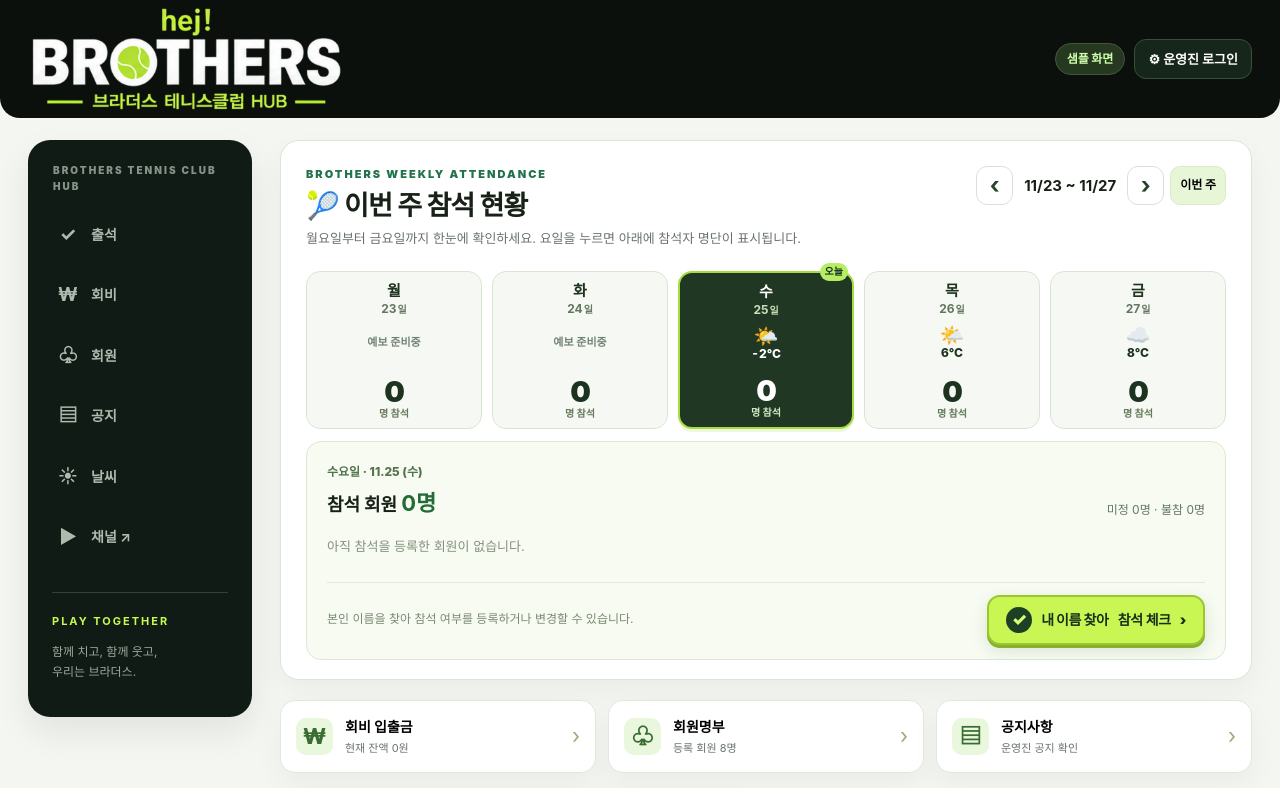
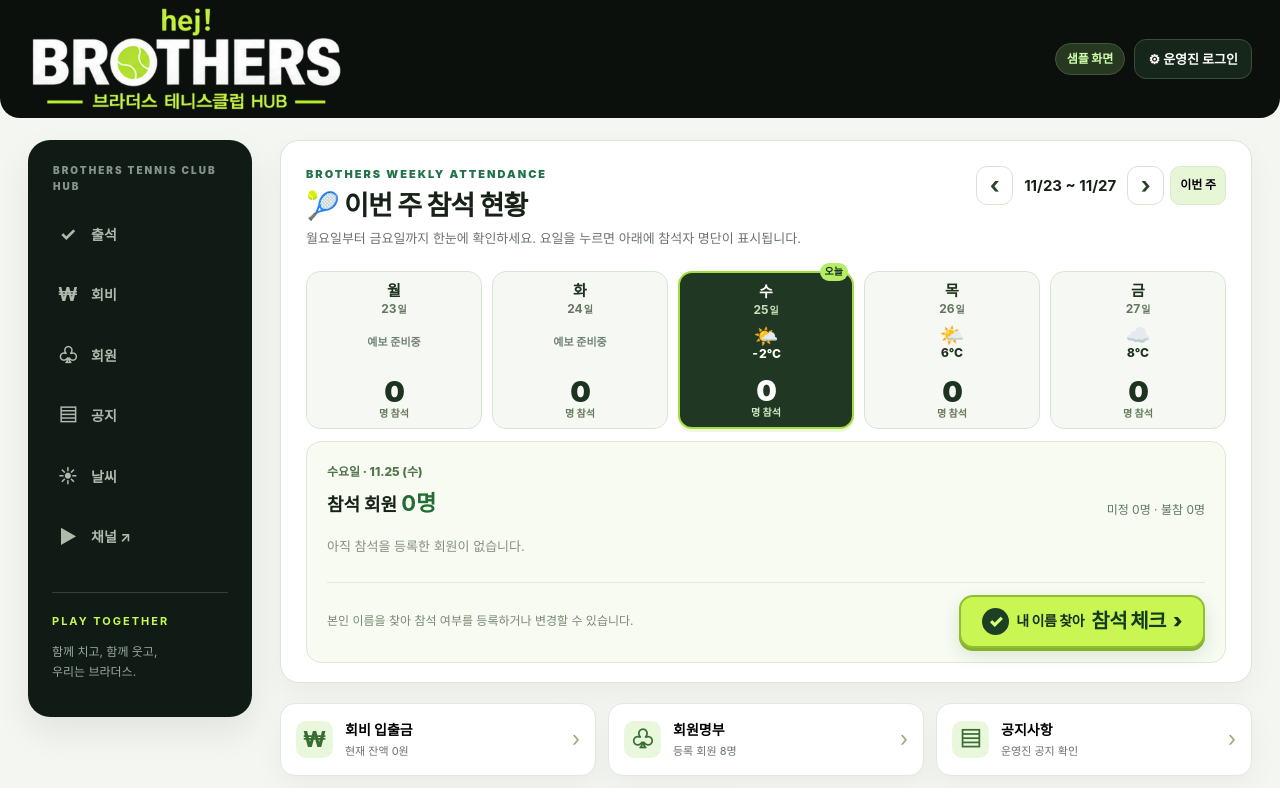
Before and after one commit to drfoods/brotherstc, a plain HTML site: page index.html in a window 1280 px wide. Shown: the top 788 px of the page. Drawn offline with Linux system fonts and the light colour scheme.

Commit message:
Update styles.css

```diff
--- a/styles.css
+++ b/styles.css
@@ -724,3 +724,85 @@
   .side .nav .nav-btn { font-size: 10px; min-height: 59px; }
   .side .nav .nav-btn .ni { font-size: 24px; line-height: 27px; }
 }
+/* BROTHERS TC HUB v24 — PC + mobile check-in button emphasis.
+   Append this block after the v23 CSS, at the END of styles.css.
+   Requires the v24 one-line markup change in app.js to enlarge only "참석 체크".
+*/
+
+/* Keep the same bright lime check-in style on PC, not just mobile. */
+.weekly-board .weekday-detail-foot > button.btn[data-page="attendance"] {
+  display: inline-flex;
+  align-items: center;
+  justify-content: center;
+  gap: 7px;
+  min-height: 52px;
+  padding: 11px 21px;
+  border: 2px solid #91bf31;
+  border-radius: 14px;
+  background: #c9f653;
+  color: #173019;
+  box-shadow: 0 3px 0 #86b02e, 0 7px 17px rgba(47, 90, 32, .14);
+  font-size: 14px;
+  font-weight: 850;
+  white-space: nowrap;
+}
+.weekly-board .weekday-detail-foot > button.btn[data-page="attendance"]::before {
+  content: '✓';
+  display: inline-grid;
+  place-items: center;
+  flex: 0 0 27px;
+  width: 27px;
+  height: 27px;
+  border-radius: 50%;
+  background: #1d4025;
+  color: #d7ff78;
+  font-size: 17px;
+  font-weight: 900;
+  line-height: 1;
+}
+.weekly-board .weekday-detail-foot .bro-checkin-prefix {
+  font-size: 14px;
+  font-weight: 850;
+  white-space: nowrap;
+}
+.weekly-board .weekday-detail-foot .bro-checkin-emphasis {
+  font-size: 20px;
+  font-weight: 950;
+  letter-spacing: -.6px;
+  line-height: 1.1;
+  white-space: nowrap;
+  color: #153b1f;
+}
+.weekly-board .weekday-detail-foot .bro-checkin-arrow {
+  font-size: 20px;
+  font-weight: 900;
+  line-height: 1;
+}
+.weekly-board .weekday-detail-foot > button.btn[data-page="attendance"]:hover {
+  background: #bdf040;
+  border-color: #79aa27;
+}
+.weekly-board .weekday-detail-foot > button.btn[data-page="attendance"]:focus-visible {
+  outline: 3px solid #27834a;
+  outline-offset: 3px;
+}
+
+@media (max-width: 760px) {
+  .weekly-board .weekday-detail-foot > button.btn[data-page="attendance"] {
+    width: 100%;
+    min-height: 48px;
+    padding: 8px 7px;
+    gap: 6px;
+  }
+  .weekly-board .weekday-detail-foot .bro-checkin-prefix { font-size: 13px; }
+  .weekly-board .weekday-detail-foot .bro-checkin-emphasis { font-size: 18px; }
+  .weekly-board .weekday-detail-foot .bro-checkin-arrow { font-size: 18px; }
+  .weekly-board .weekday-detail-foot > button.btn[data-page="attendance"]::before {
+    width: 24px; height: 24px; flex-basis: 24px; font-size: 15px;
+  }
+}
+@media (max-width: 360px) {
+  .weekly-board .weekday-detail-foot > button.btn[data-page="attendance"] { gap: 4px; }
+  .weekly-board .weekday-detail-foot .bro-checkin-prefix { font-size: 12px; }
+  .weekly-board .weekday-detail-foot .bro-checkin-emphasis { font-size: 17px; }
+}
```
